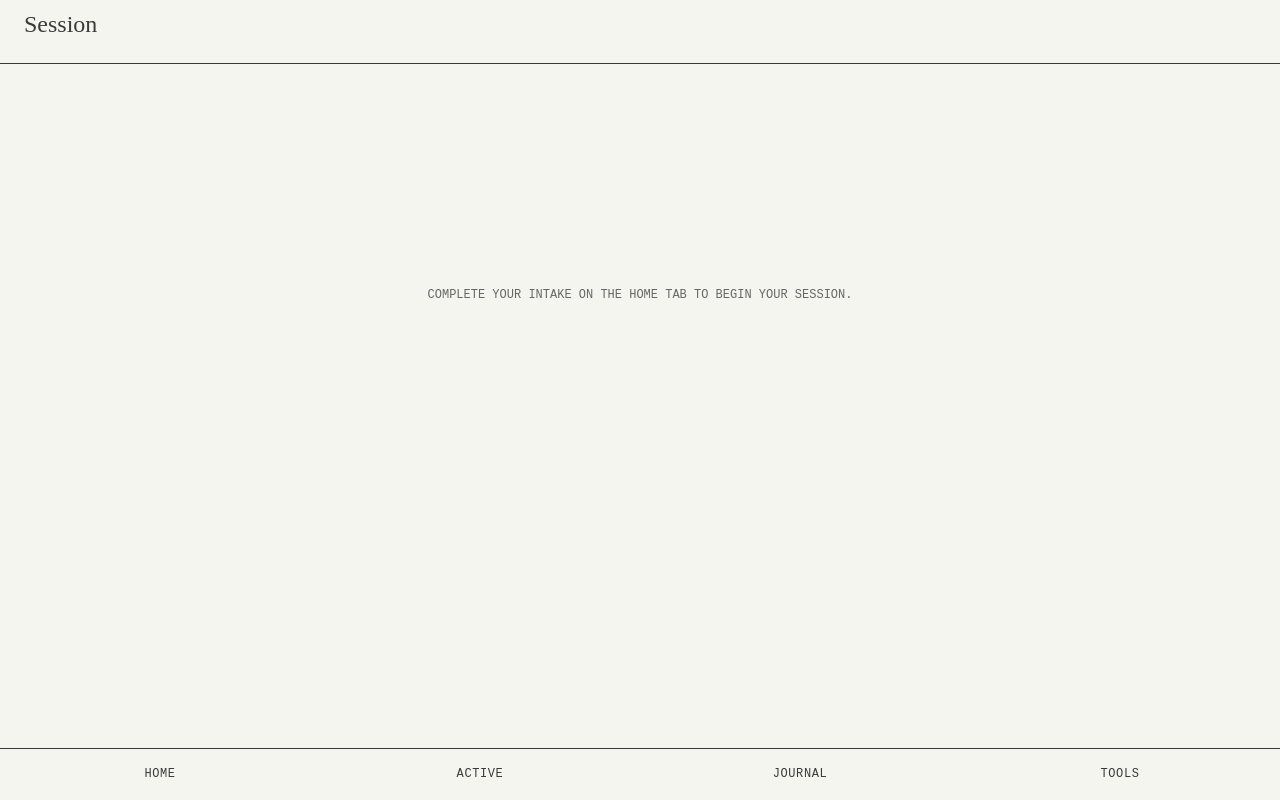
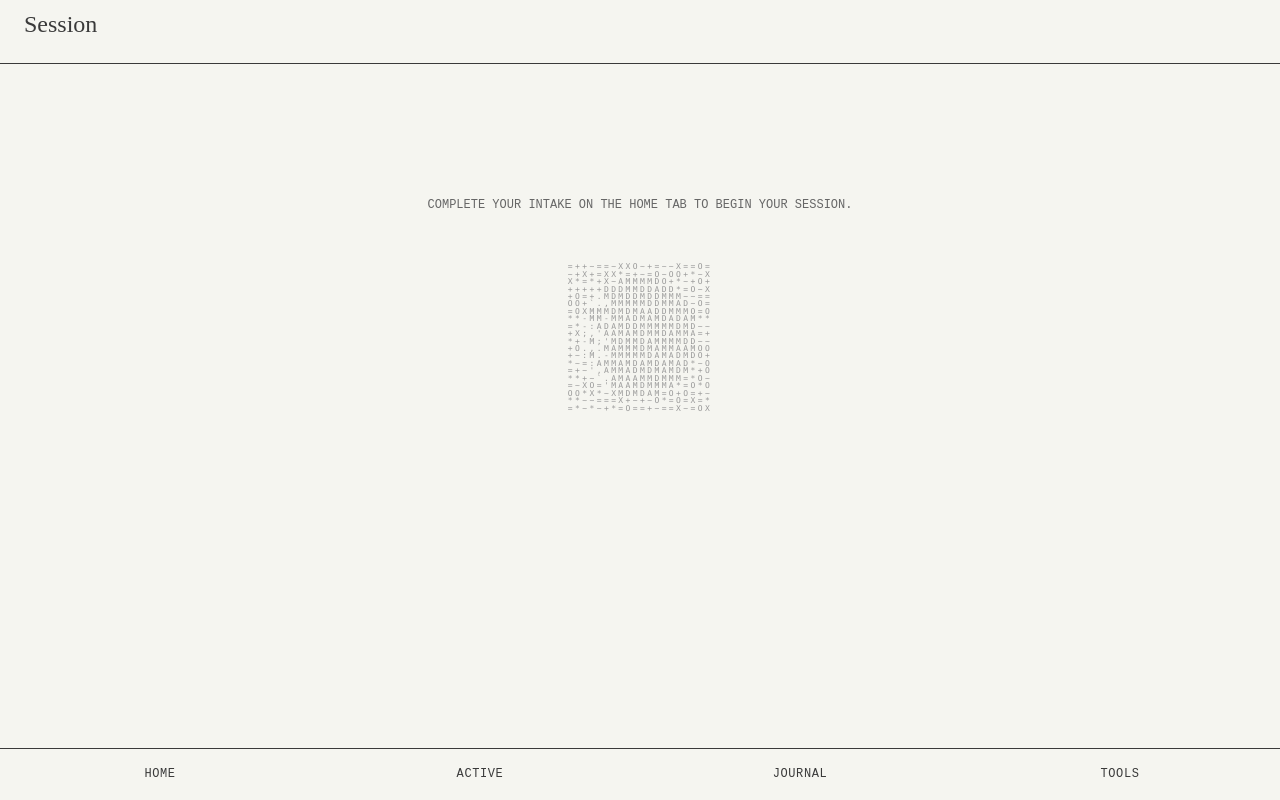
Before and after one commit to wellwellwellyourefeelingfine/m-session, a React (Vite) app: page / in a window 1280 px wide. Both pictures are taken after a click on the button "ACTIVE". Built offline with nearby package versions, Linux system fonts and the light colour scheme; a web font is replaced by a local one.

Commit message:
ascii moon animation

```diff
--- a/src/components/active/ActiveView.jsx
+++ b/src/components/active/ActiveView.jsx
@@ -12,6 +12,7 @@ import SubstanceChecklist from '../session/SubstanceChecklist';
 import ComeUpIntro from '../session/ComeUpIntro';
 import ComeUpCheckIn from '../session/ComeUpCheckIn';
 import OpenSpace from './OpenSpace';
+import AsciiMoon from './capabilities/animations/AsciiMoon';
 
 export default function ActiveView() {
   const [isVisible, setIsVisible] = useState(false);
@@ -103,10 +104,11 @@ export default function ActiveView() {
       case 'intake':
       case 'pre-session':
         return (
-          <div className="min-h-[60vh] flex items-center justify-center px-6">
+          <div className="min-h-[60vh] flex flex-col items-center justify-center px-6 gap-8">
             <p className="text-[var(--color-text-secondary)] text-center">
               Complete your intake on the Home tab to begin your session.
             </p>
+            <AsciiMoon />
           </div>
         );
 
--- /dev/null
+++ b/src/components/active/capabilities/animations/AsciiMoon.jsx
@@ -0,0 +1,127 @@
+/**
+ * AsciiMoon Component
+ *
+ * A looping ASCII art animation featuring a moon that cycles through phases.
+ * The moon is rendered using MDMA letters for dense areas and various
+ * punctuation for sparse/lit areas, creating a waxing/waning effect.
+ *
+ * Animation cycle: 10 seconds
+ * - Waxing phase (moon fills with light)
+ * - Brief pause at full
+ * - Waning phase (moon empties)
+ * - Brief pause at new
+ */
+
+import { useState, useEffect, useRef, useMemo } from 'react';
+
+// Character sets for rendering
+const DENSE = ['M', 'D', 'M', 'A'];
+const SPARSE = ['.', ':', ';', ',', "'", '`', '-'];
+const MID = ['x', 'o', '+', '=', '*', '~'];
+
+// Grid configuration
+const SIZE = 20;
+const CENTER_X = SIZE / 2;
+const CENTER_Y = SIZE / 2;
+const RADIUS = 8;
+
+// Animation timing
+const RENDER_INTERVAL = 200; // ms between frames
+const CYCLE_DURATION = 10000; // ms for full cycle
+
+const pick = (arr) => arr[Math.floor(Math.random() * arr.length)];
+
+/**
+ * @param {Object} props
+ * @param {string} props.className - Additional CSS classes
+ */
+export default function AsciiMoon({ className = '' }) {
+  const [output, setOutput] = useState('');
+  const animationRef = useRef(null);
+  const lastRenderRef = useRef(0);
+
+  // Generate stable threshold grid (randomized once per mount)
+  const thresholds = useMemo(() => {
+    const grid = [];
+    for (let y = 0; y < SIZE; y++) {
+      const row = [];
+      for (let x = 0; x < SIZE; x++) {
+        const nx = 0.1 + (x / SIZE) * 0.8;
+        row.push(nx + (Math.random() * 0.15 - 0.075));
+      }
+      grid.push(row);
+    }
+    return grid;
+  }, []);
+
+  // Eased phase function for smooth transitions with pauses
+  const easedPhase = (t) => {
+    if (t < 0.15) return 0;
+    if (t < 0.425) return ((t - 0.15) / 0.275) * 0.5;
+    if (t < 0.575) return 0.5;
+    if (t < 0.85) return 0.5 + ((t - 0.575) / 0.275) * 0.5;
+    return 1;
+  };
+
+  // Render a single frame
+  const render = (phase) => {
+    let out = '';
+    for (let y = 0; y < SIZE; y++) {
+      for (let x = 0; x < SIZE; x++) {
+        const dx = x - CENTER_X + 0.5;
+        const dy = y - CENTER_Y + 0.5;
+        const dist = Math.sqrt(dx * dx + dy * dy);
+        const inCircle = dist <= RADIUS;
+
+        if (!inCircle) {
+          out += pick(MID);
+          continue;
+        }
+
+        let lit;
+        if (phase <= 0.5) {
+          const threshold = phase * 2;
+          lit = thresholds[y][x] < threshold;
+        } else {
+          const threshold = (phase - 0.5) * 2;
+          lit = thresholds[y][x] >= threshold;
+        }
+
+        out += lit ? pick(SPARSE) : pick(DENSE);
+      }
+      out += '\n';
+    }
+    return out;
+  };
+
+  useEffect(() => {
+    const loop = (timestamp) => {
+      if (timestamp - lastRenderRef.current >= RENDER_INTERVAL) {
+        const rawPhase = (Date.now() % CYCLE_DURATION) / CYCLE_DURATION;
+        setOutput(render(easedPhase(rawPhase)));
+        lastRenderRef.current = timestamp;
+      }
+      animationRef.current = requestAnimationFrame(loop);
+    };
+
+    // Initial render
+    const rawPhase = (Date.now() % CYCLE_DURATION) / CYCLE_DURATION;
+    setOutput(render(easedPhase(rawPhase)));
+
+    animationRef.current = requestAnimationFrame(loop);
+
+    return () => {
+      if (animationRef.current) {
+        cancelAnimationFrame(animationRef.current);
+      }
+    };
+  }, [thresholds]);
+
+  return (
+    <pre
+      className={`font-mono text-[8px] leading-[0.93] tracking-[0.3em] text-[var(--color-text-tertiary)] whitespace-pre select-none ${className}`}
+    >
+      {output}
+    </pre>
+  );
+}
```
